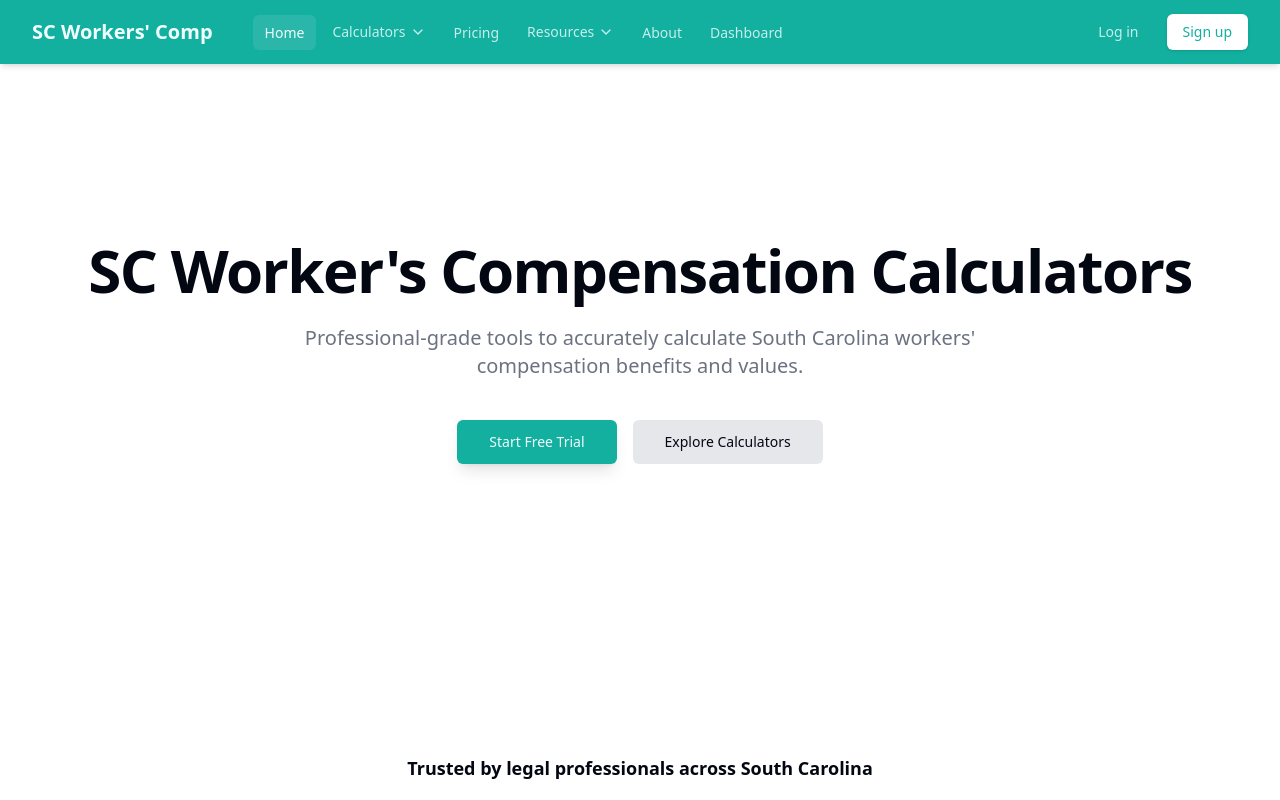
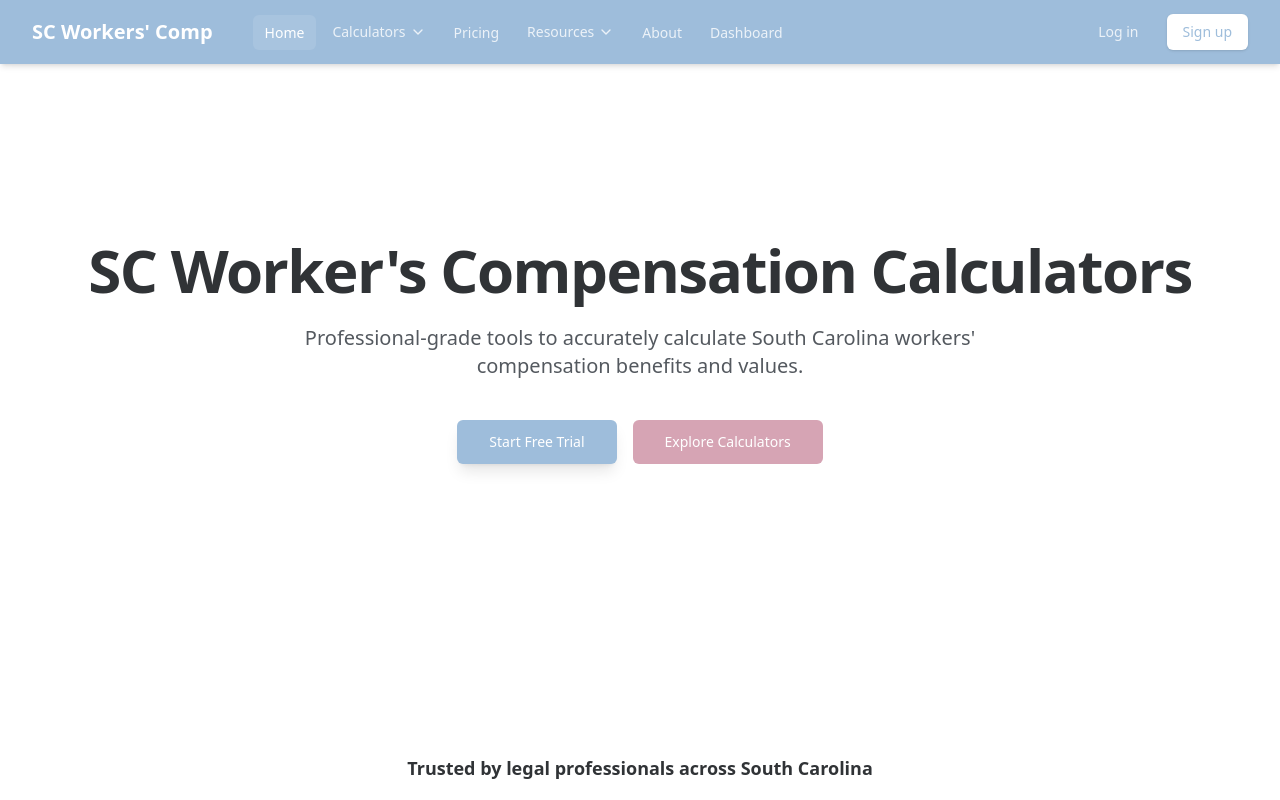
Before and after one commit to scottspivey/nextCompApp, a Next.js app in the folder next-comp-app/: page / in a window 1280 px wide. Shown: the top 800 px of the page. Built offline with nearby package versions, Linux system fonts and the light colour scheme.

Commit message:
Update globals.css
Updated color scheme

```diff
--- a/next-comp-app/app/styles/globals.css
+++ b/next-comp-app/app/styles/globals.css
@@ -1,71 +1,83 @@
 /* app/styles/globals.css */
 
 @import "tailwindcss";
-
 @layer base {
   @theme {
-    --color-background: hsl(0,0%,100%);
-    --color-foreground: hsl(224,71.4%,4.1%);
-    --color-card: hsl(0,0%,100%);
-    --color-card-foreground: hsl(224,71.4%,4.1%);
-    --color-popover: hsl(0,0%,100%);
-    --color-popover-foreground: 224 71.4% 4.1%;
-    --color-primary: hsl(173.5,80.1%,38.2%);
-    --color-primary-foreground: hsl(180,100%,97%);
-    --color-secondary: hsl(220,13%,91%);
-    --color-secondary-foreground: hsl(224,71.4%,4.1%);
-    --color-muted: hsl(220,13%,91%);
-    --color-muted-foreground: hsl(220,8.9%,46.1%);
-    --color-accent: hsl(220,13%,91%);
-    --color-accent-foreground: hsl(224,71.4%,4.1%);
-    --color-destructive: hsl(0,84.2%,60.2%);
-    --color-destructive-foreground: hsl(210,20%,98%);
-    --color-border: hsl(220,13%,91%);
-    --color-input: hsl(220,13%,91%);
-    --color-ring: hsl(173.5,80.1%,38.2%);
-    --color-chart-1: hsl(12,76%,61%);
-    --color-chart-2: hsl(173,58%,39%);
-    --color-chart-3: hsl(197,37%,24%);
-    --color-chart-4: hsl(43,74%,66%);
-    --color-chart-5: hsl(27,87%,67%);
+    --color-background: hsl(0, 0%, 100%);
+    --color-foreground: hsl(210, 6%, 20%);
+    --color-card: hsl(0, 0%, 100%);
+    --color-card-foreground: hsl(210, 6%, 20%);
+    --color-popover: hsl(0, 0%, 100%);
+    --color-popover-foreground: hsl(210, 6%, 20%);
+
+    --color-primary: hsl(210, 46%, 74%); /* Dusty Blue */
+    --color-primary-foreground: hsl(0, 0%, 100%);
+
+    --color-secondary: hsl(340, 38%, 74%); /* Muted Rose */
+    --color-secondary-foreground: hsl(0, 0%, 100%);
+
+    --color-muted: hsl(210, 6%, 85%); /* Lighter Warm Gray */
+    --color-muted-foreground: hsl(210, 6%, 35%);
+
+    --color-accent: hsl(42, 23%, 95%); /* Soft Cream */
+    --color-accent-foreground: hsl(210, 6%, 20%);
+
+    --color-destructive: hsl(0, 70%, 55%);
+    --color-destructive-foreground: hsl(0, 0%, 100%);
+
+    --color-border: hsl(210, 6%, 70%);
+    --color-input: hsl(210, 6%, 85%);
+    --color-ring: hsl(210, 46%, 74%);
+
+    --color-chart-1: hsl(340, 58%, 60%);
+    --color-chart-2: hsl(210, 46%, 74%);
+    --color-chart-3: hsl(210, 6%, 35%);
+    --color-chart-4: hsl(42, 75%, 80%);
+    --color-chart-5: hsl(27, 70%, 70%);
+
     --radius: 0.5rem;
-
   }
 
-  /* Dark Mode - Teal & Gray */
   .dark {
-    --background: 224 71.4% 4.1%; /* Dark Slate Gray */
-    --foreground: 210 20% 98%; /* Almost White */
-    --card: 224 71.4% 4.1%;
+    --background: 210 6% 20%;
+    --foreground: 210 20% 98%;
+    --card: 210 6% 20%;
     --card-foreground: 210 20% 98%;
-    --popover: 224 71.4% 4.1%;
+    --popover: 210 6% 20%;
     --popover-foreground: 210 20% 98%;
-    --primary: 174.6 73.3% 46.5%; /* Brighter Teal */
-    --primary-foreground: 180 100% 97%;
-    --secondary: 215 27.9% 16.9%; /* Darker Gray */
+
+    --primary: 210 46% 74%;
+    --primary-foreground: 210 20% 98%;
+
+    --secondary: 340 38% 60%;
     --secondary-foreground: 210 20% 98%;
-    --muted: 215 27.9% 16.9%;
-    --muted-foreground: 217.5 16.7% 61%; /* Lighter Gray */
-    --accent: 215 27.9% 16.9%;
+
+    --muted: 210 6% 25%;
+    --muted-foreground: 210 6% 65%;
+
+    --accent: 42 23% 25%;
     --accent-foreground: 210 20% 98%;
-    --destructive: 0 62.8% 30.6%; /* Darker Red */
+
+    --destructive: 0 60% 40%;
     --destructive-foreground: 210 20% 98%;
-    --border: 215 27.9% 16.9%;
-    --input: 215 27.9% 16.9%;
-    --ring: 174.6 73.3% 46.5%; /* Brighter Teal Focus Ring */
+
+    --border: 210 6% 25%;
+    --input: 210 6% 25%;
+    --ring: 210 46% 74%;
   }
 
-  /* --- NEW: Apply caret color --- */
   input,
   textarea {
-    @apply caret-primary; /* Sets caret color to --primary */
+    @apply caret-primary;
   }
-  /* Ensure caret color applies in dark mode too if needed */
+
   .dark input,
   .dark textarea {
-     @apply caret-primary;
+    @apply caret-primary;
   }
 }
+
+/* Base and selection styles remain the same */
 
 /* Apply base body styles */
 @layer base {
```
